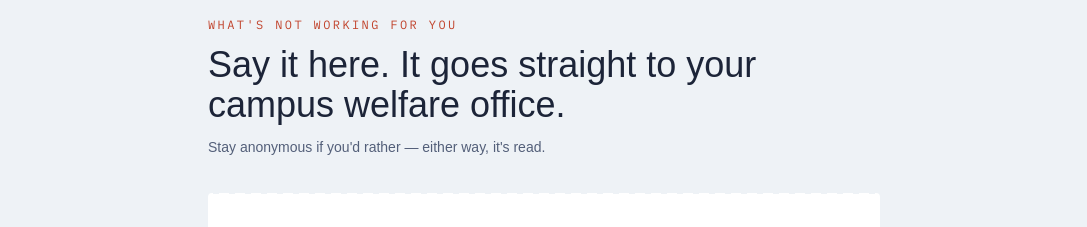
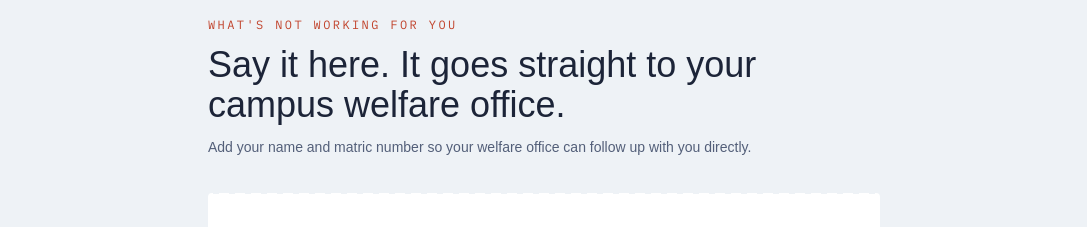
Before and after one commit to quadrio699-ai/Campusline, a Next.js app: page / in a window 1280 px wide. Shown: the part 1580-1807 px from the top of the page, without its empty margins (96-1183 px from the left). Built offline with nearby package versions, Linux system fonts and the light colour scheme; no server answers; a web font is replaced by a local one.

Commit message:
Revise user instructions for campus welfare submissions
Updated the text to encourage users to add their name and matric number for direct follow-up.

```diff
--- a/app/page.tsx
+++ b/app/page.tsx
@@ -17,7 +17,8 @@ export default function Home() {
             Say it here. It goes straight to your campus welfare office.
           </h2>
           <p className="mt-3 font-body text-sm text-ink-muted">
-            Stay anonymous if you'd rather — either way, it's read.
+            Add your name and matric number so your welfare office can follow
+            up with you directly.
           </p>
           <div className="mt-9">
             <ConcernForm />
```
